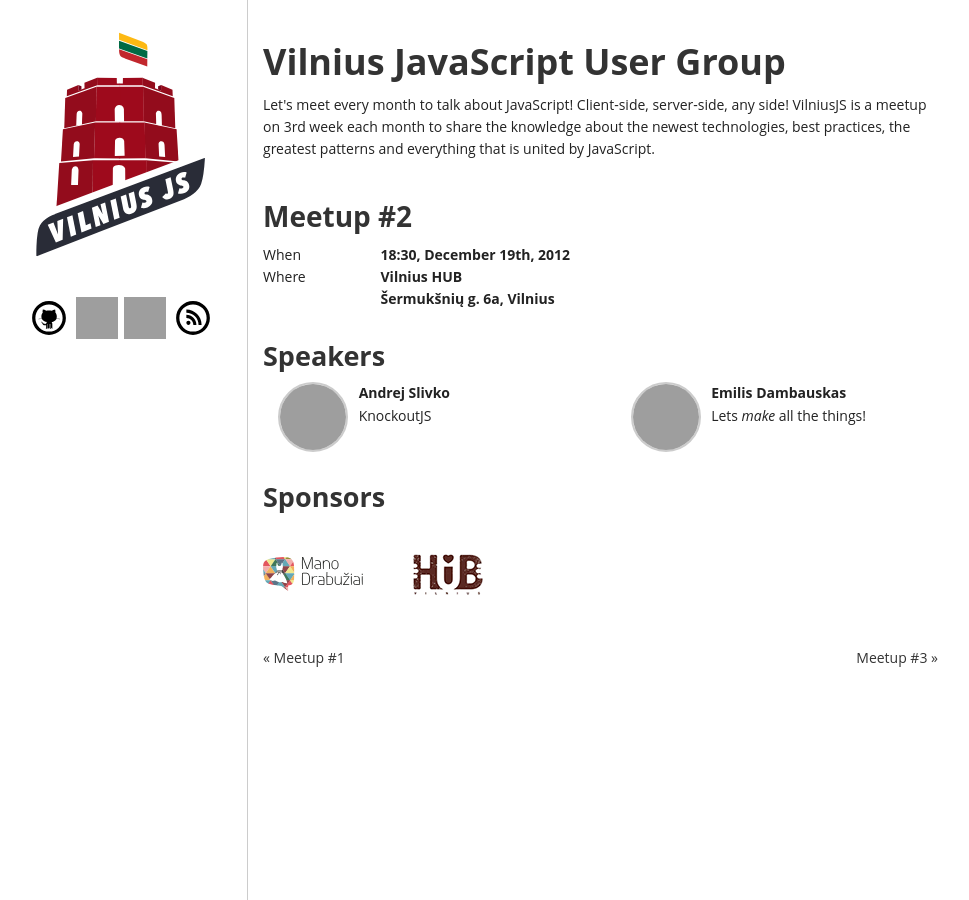
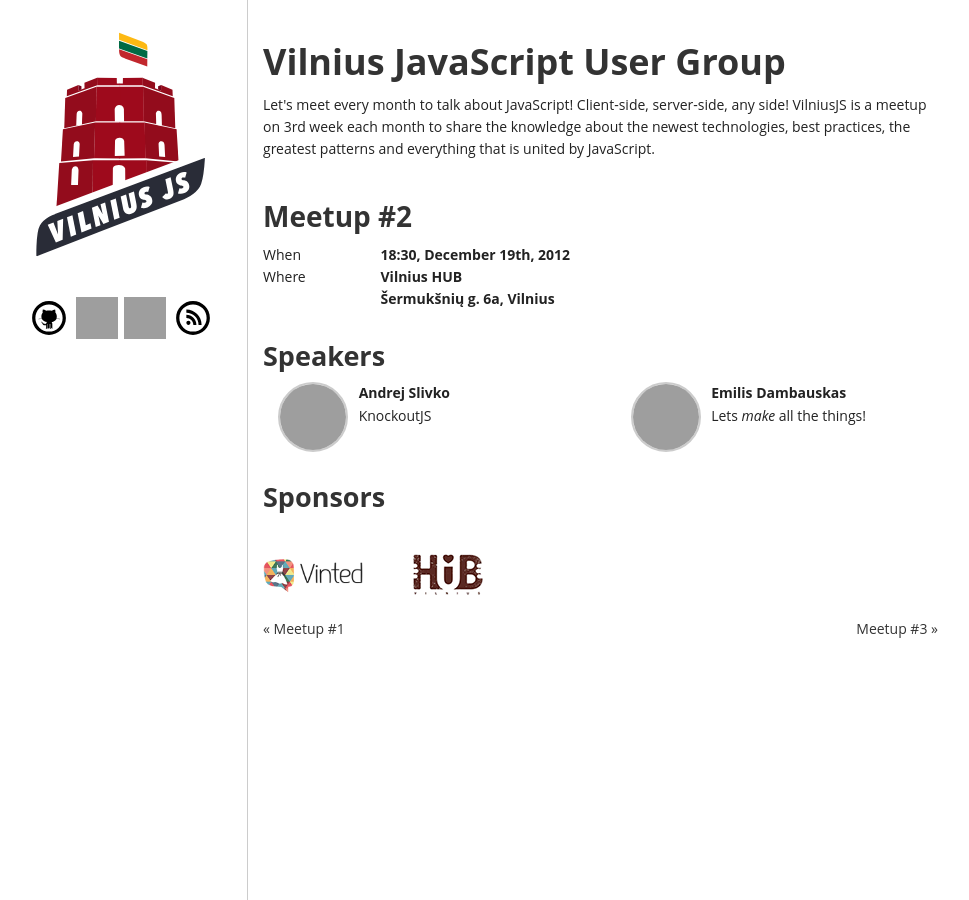
Before and after one commit to VilniusJS/vilniusjs.lt, a Jekyll site: the page built from _posts/2012-12-19-meetup2.html, in a window 1280 px wide. Shown: the whole page, without its empty margins (157-1126 px from the left). Built offline with Jekyll 4.4.1, drawn with Linux system fonts in a browser that asks for light colours; comment, search, counter and statistics services are not loaded; grey boxes are pictures that could not be loaded.

Commit message:
Replace manodrabuziai logo with vinted logo

```diff
--- a/_includes/vinted.html
+++ b/_includes/vinted.html
@@ -1,4 +1,4 @@
 <a href="http://manodrabuziai.lt/">
-  <div class="sponsor manodrabuziai">
+  <div class="sponsor vinted">
   </div>
 </a>
--- a/css/style.css
+++ b/css/style.css
@@ -126,8 +126,10 @@
   margin-top: 30px;
 }
 
-.manodrabuziai {
-  background-image: url(../svg/md.svg);
+.vinted {
+  background-image: url(../img/vinted.png);
+  height: 41px;
+  margin-top: 30px;
 }
 
 .adform {
```
Also changed, not shown: img/vinted.png (added), svg/md.svg (deleted).
